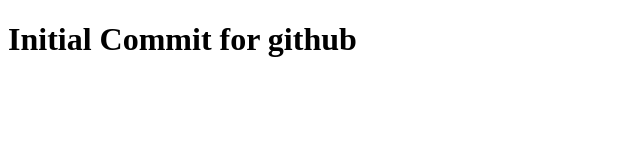
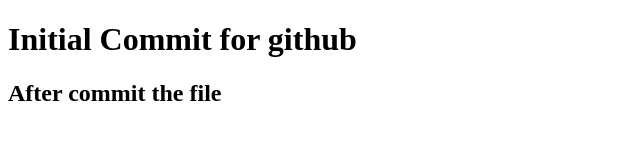
Before and after one commit to prajapat9782/gitest, a plain HTML site: page index.html in a window 1280 px wide. Shown: the whole page, without its empty margins (0-640 px from the left). Drawn offline with Linux system fonts and the light colour scheme.

Commit message:
second commit

```diff
--- a/index.html
+++ b/index.html
@@ -11,6 +11,7 @@
 <body>
 
     <h1>Initial Commit for github</h1>
+    <h2>After commit the file</h2>
 
 </body>
 
```
